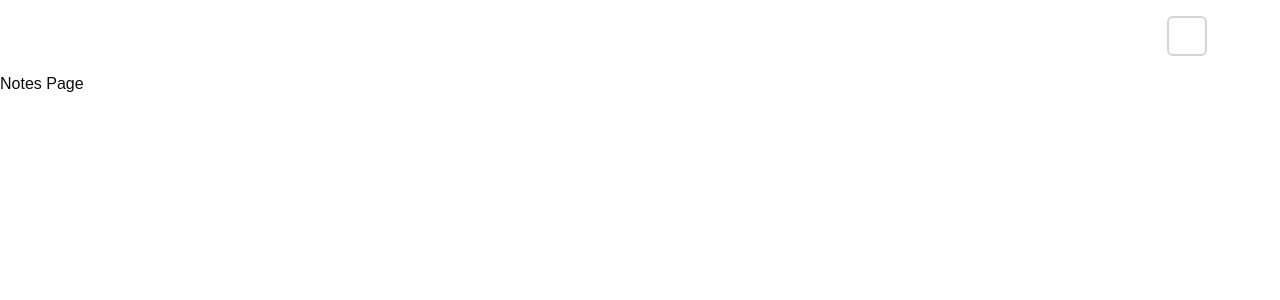
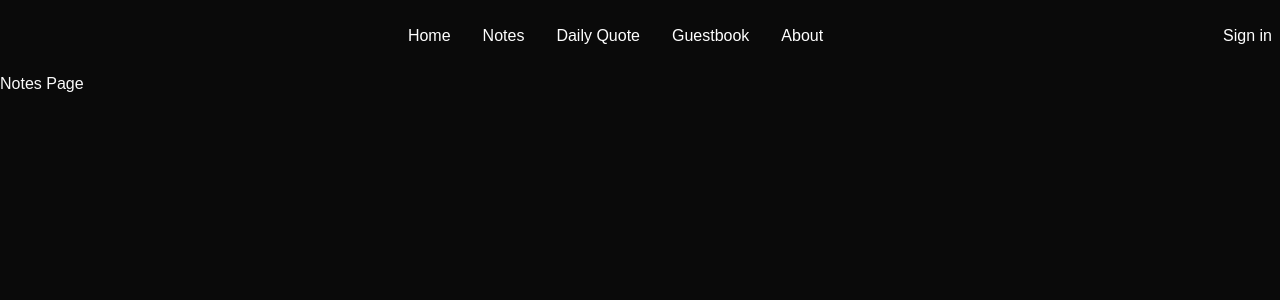
Before and after one commit to TenzDelek/DearDiary, a Next.js app: page /notes in a window 1280 px wide. Shown: the top 300 px of the page. Built offline with nearby package versions, Linux system fonts and the light colour scheme; no server answers.

Commit message:
Revert "added theme toggler"

```diff
--- a/src/app/layout.jsx
+++ b/src/app/layout.jsx
@@ -2,9 +2,6 @@ import localFont from "next/font/local";
 import "./globals.css";
 import { ClerkProvider, SignInButton, SignedIn, SignedOut, UserButton } from '@clerk/nextjs';
 import Navbar from '../components/Navbar';
-import { ThemeProvider } from "@/context/ThemeProvider";
-import ThemeToggle from "@/components/ThemeToggle";
-
 
 const geistSans = localFont({
   src: "./fonts/GeistVF.woff",
@@ -30,17 +27,15 @@ export const metadata = {
 export default function RootLayout({ children }) {
   return (
     <ClerkProvider>
-    <html lang="en">
+      <html lang="en" className="dark">
         <body
           className={`${geistSans.variable} ${geistMono.variable} antialiased`}
         >
-        <ThemeProvider>
           <header className="flex items-center justify-between p-2  text-white">
             <div className="flex-grow flex justify-center">
               <Navbar />
             </div>
-              <div className="flex items-center gap-4">
-                <ThemeToggle />
+            <div className="flex items-center">
               <SignedOut>
                 <SignInButton className="mr-4" />
               </SignedOut>
@@ -50,7 +45,6 @@ export default function RootLayout({ children }) {
             </div>
           </header>
           {children}
-        </ThemeProvider>
         </body>
       </html>
     </ClerkProvider>
--- a/src/app/notes/page.js
+++ b/src/app/notes/page.js
@@ -1,6 +1,6 @@
 export default function Notes() {
     return (
-      <div class="dark:bg-white">
+      <div>
         <h1>Notes Page</h1>
       </div>
     );
--- a/src/components/ThemeToggle.jsx
+++ /dev/null
@@ -1,19 +0,0 @@
-"use client"
-import { useTheme } from '@/context/ThemeProvider'
-import { Moon, Sun } from 'lucide-react'
-
-const ThemeToggle = () => {
-    const {darkMode, toggleTheme} = useTheme()
-
-  return (
-    <button className="h-10 w-10 border-2 rounded-md  border-gray-300 justify-center items-center flex" onClick={()=>toggleTheme()}>
-        {
-            darkMode ?
-            <Moon /> :
-            <Sun />
-        }
-    </button>
-  )
-}
-
-export default ThemeToggle
--- a/src/context/ThemeProvider.js
+++ /dev/null
@@ -1,31 +0,0 @@
-"use client"
-import { useState, createContext, useContext, useEffect } from "react";
-
-const ThemeContext = createContext();
-
-export const useTheme = () => {
-  return useContext(ThemeContext);
-};
-
-export const ThemeProvider = ({ children }) => {
-  const [darkMode, setDarkMode] = useState(true);
-
-  const toggleTheme = () => {
-    setDarkMode(!darkMode);
-  };
-
-  useEffect(() => {
-
-    if(darkMode){
-      document.body.classList.add("dark")
-    } else {
-      document.body.classList.remove("dark")
-    }
-  }, [darkMode]);
-
-  return (
-    <ThemeContext.Provider value={{ toggleTheme, darkMode }}>
-      {children}
-    </ThemeContext.Provider>
-  );
-};
--- a/tailwind.config.js
+++ b/tailwind.config.js
@@ -58,5 +58,4 @@ module.exports = {
   	}
   },
   plugins: [require("tailwindcss-animate")],
-  darkMode: 'class',
 };
```
Also changed, not shown: 1 other file (tests, documents, lock files or other folders). Lines whose indentation alone changed are shown as unchanged.
